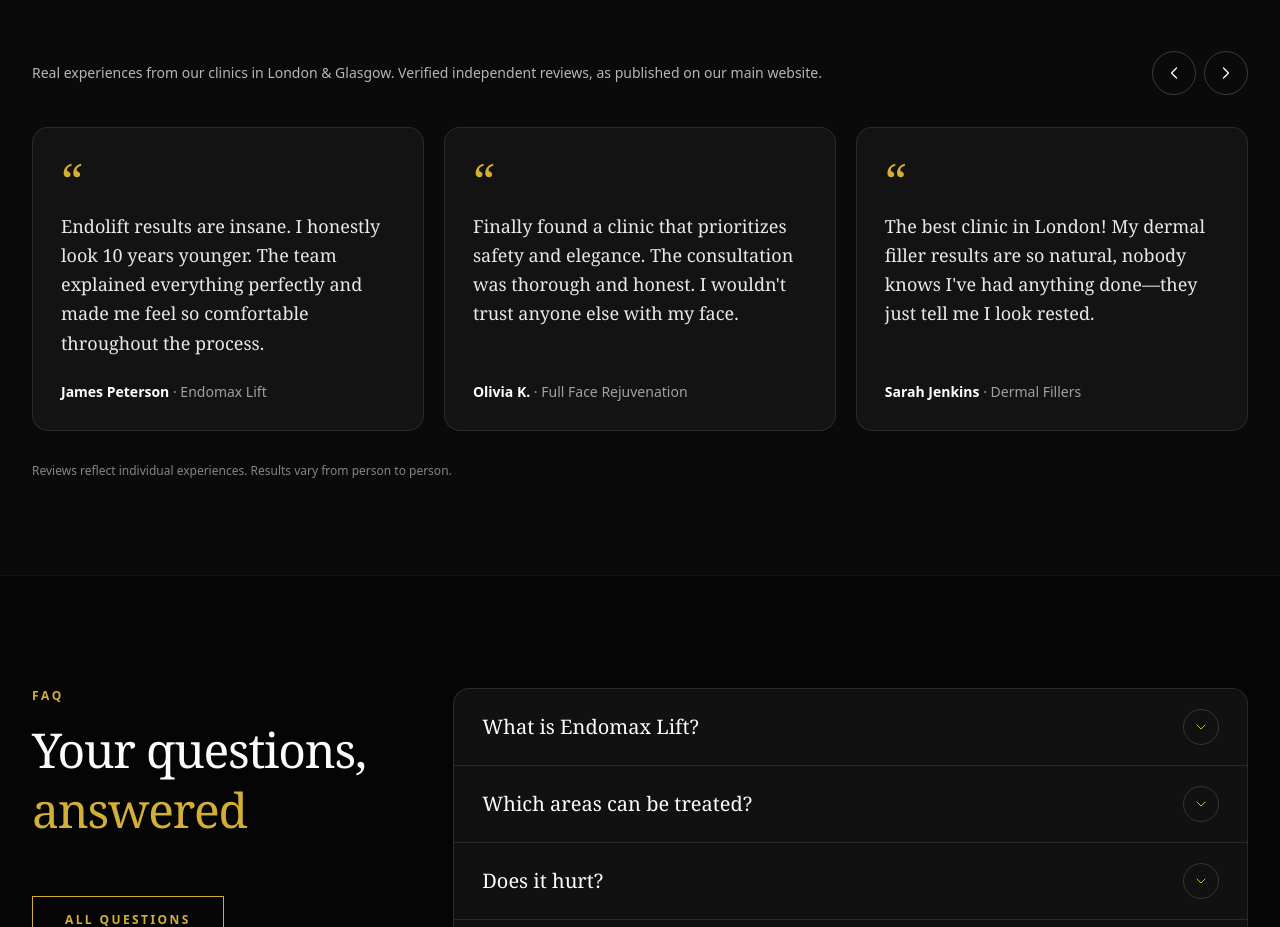
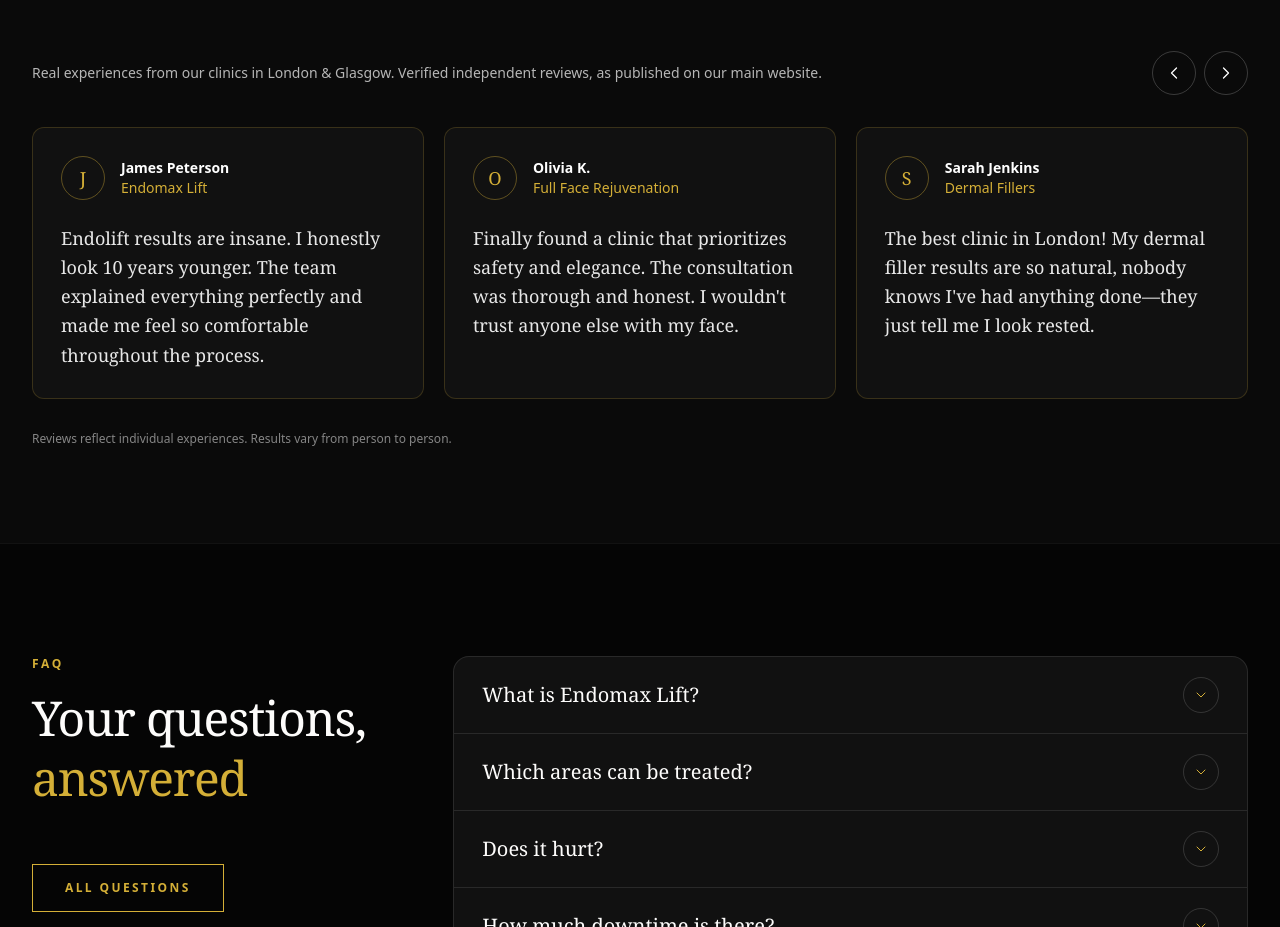
Before and after one commit to harleystreetmedics/Endolift_HSA_Website, a Next.js app: page / in a window 1280 px wide. Shown: the part 7960-8887 px from the top of the page. Built offline with nearby package versions, Linux system fonts and the light colour scheme; no server answers.

Commit message:
Match main site review card layout
Co-Authored-By: Claude Opus 5 <noreply@anthropic.com>
Claude-Session: https://claude.ai/code/session_01DwTXAybyp2da5g5REna2Ao

```diff
--- a/src/components/ReviewsCarousel.tsx
+++ b/src/components/ReviewsCarousel.tsx
@@ -37,16 +37,21 @@ export function ReviewsCarousel() {
       >
         {REVIEWS.map((r) => (
           <li key={r.name} className="w-[85%] shrink-0 snap-start sm:w-[calc(50%-0.625rem)] lg:w-[calc(33.333%-0.84rem)]">
-            <figure className="flex h-full flex-col rounded-2xl border border-white/10 bg-white/[0.04] p-7">
-              <span aria-hidden="true" className="mb-2 font-serif text-5xl leading-none text-gold">&ldquo;</span>
-              <blockquote className="flex-1 font-serif text-lg leading-relaxed text-white/90">
+            <figure className="flex h-full flex-col rounded-xl border border-gold/20 bg-card p-7">
+              <div className="flex items-center gap-4">
+                <span aria-hidden="true" className="flex h-11 w-11 shrink-0 items-center justify-center rounded-full border border-gold/40 font-serif text-lg text-gold">
+                  {r.name.charAt(0)}
+                </span>
+                <figcaption className="text-sm">
+                  <span className="block font-semibold text-white">{r.name}</span>
+                  <span className="text-gold">{r.treatment}</span>
+                </figcaption>
+              </div>
+              <blockquote className="mt-6 flex-1 font-serif text-lg leading-relaxed text-white/90">
                 <p>
                   <T>{r.text}</T>
                 </p>
               </blockquote>
-              <figcaption className="mt-6 text-sm text-white/60">
-                <span className="font-semibold text-white">{r.name}</span> · {r.treatment}
-              </figcaption>
             </figure>
           </li>
         ))}
```
